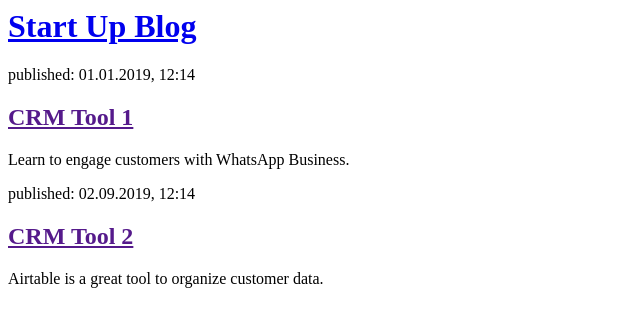
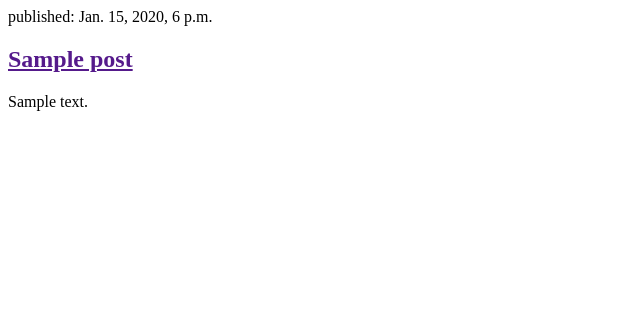
Before and after one commit to NgWingKit/my-second-blog, a Django app: template blog/templates/blog/post_list.html in a window 1280 px wide. Shown: the top 327 px of the page, without its empty margins (0-640 px from the left). Run offline with Django 3.2, Linux system fonts and the light colour scheme; the template is opened without the code that fills it: values that come from a table or form of the project are taken from there, others are empty; tables that the repository leaves empty hold one stand-in row (values such as "Sample post").

Commit message:
Modifited templates to display posts from database.

```diff
--- a/blog/templates/blog/post_list.html
+++ b/blog/templates/blog/post_list.html
@@ -3,20 +3,12 @@
 		<title>Becoming Wing</title>
 </head>
  <body>
-        <div>
-            <h1><a href="/">Start Up Blog</a></h1>
-        </div>
-
-        <div>
-            <p>published: 01.01.2019, 12:14</p>
-            <h2><a href="">CRM Tool 1</a></h2>
-            <p>Learn to engage customers with WhatsApp Business.</p>
-        </div>
-
-        <div>
-            <p>published: 02.09.2019, 12:14</p>
-            <h2><a href="">CRM Tool 2</a></h2>
-            <p>Airtable is a great tool to organize customer data.</p>
-        </div>
+{% for post in posts %}
+    <div>
+        <p>published: {{ post.published_date }}</p>
+        <h2><a href="">{{ post.title }}</a></h2>
+        <p>{{ post.text|linebreaksbr }}</p>
+    </div>
+{% endfor %}
     </body>
 </html>
```
Also changed, not shown: blog/views.py (+5 -2 lines).
